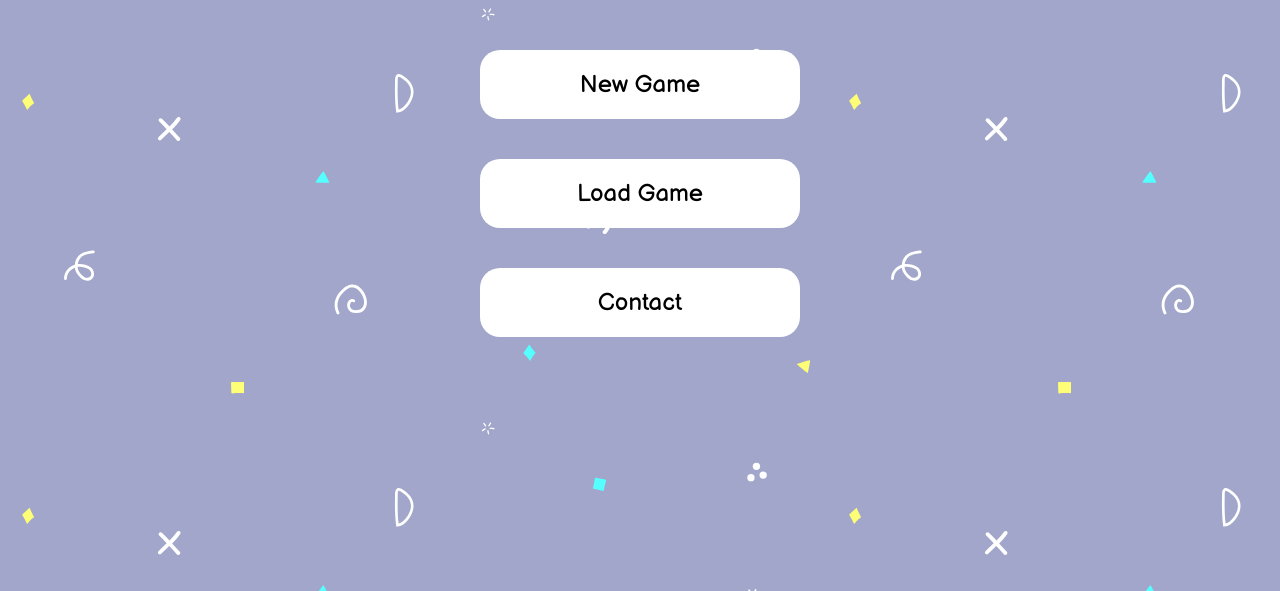
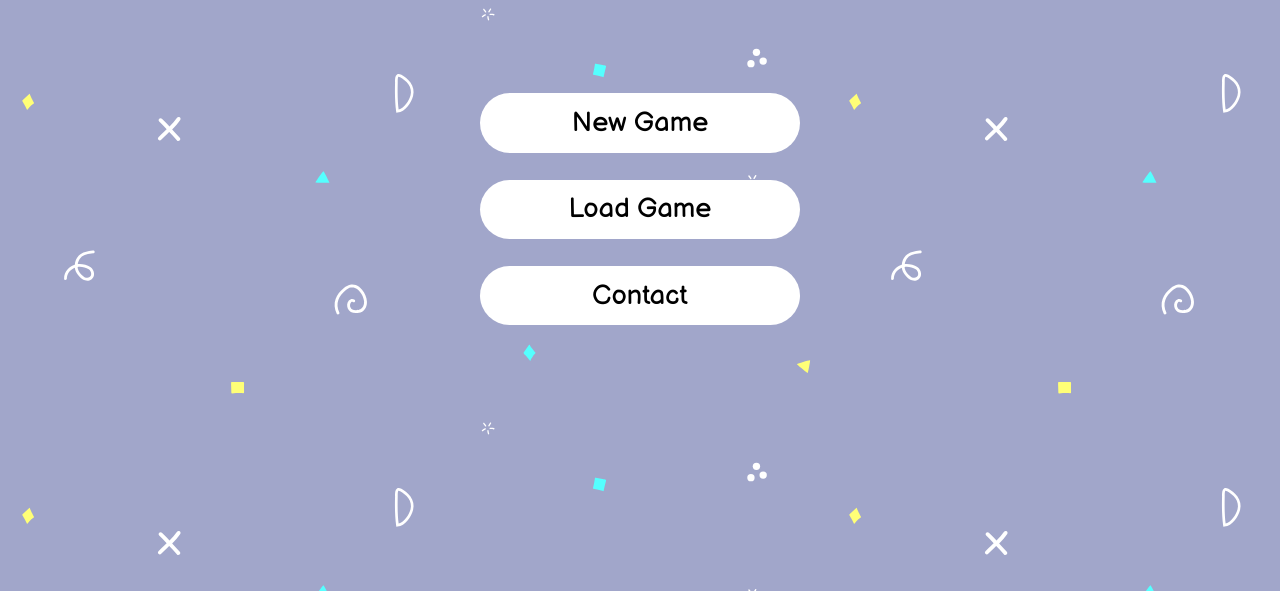
Before and after one commit to luciaraschetti/connect4, a plain HTML site: page index.html in a window 1280 px wide. Shown: the part 209-800 px from the top of the page. Drawn offline with Linux system fonts and the light colour scheme.

Commit message:
C4: Style 'Main Menu' buttons

```diff
--- a/css/index.css
+++ b/css/index.css
@@ -4,18 +4,34 @@
     align-items: center;
     justify-content: flex-start;
     flex-grow: 2;
-    min-width: 25%;
+    min-width: 25vw;
 }
+
 .menu-btn {
     width: 100%;
-    margin: 20px 0;
-    padding: 20px 45px;
+    margin: 0.5em 0;
+    padding: 0.5em 1.5em;
     box-sizing: border-box;
-    border-radius: 20px;
+    border-radius: 30px;
     background-color: #ffffff;
-    cursor: pointer;
+    font-size: 1.7rem;
     color: #000000;
-    font-size: 1.5rem;
     text-align: center;
     text-decoration: none;
+    cursor: pointer;
+    transition: 0.3s;
 }
+
+.menu-btn:hover {
+    border: 2px solid #5e346d;
+    background-color: #9B88B5;
+    font-size: 1.8rem;
+    color: #ffffff;
+    transform: scale(1.05);
+    transition: 0.4s;
+}
+
+.menu-btn:focus {
+    border: 2px solid #5e346d;
+    outline: none;
+}
--- a/css/master.css
+++ b/css/master.css
@@ -21,7 +21,7 @@ body {
 
 h1 {
     flex-grow: 1;
-    font-size: 3rem;
+    font-size: 4rem;
     letter-spacing: 0.35rem;
     text-align: center;
 }
--- a/index.html
+++ b/index.html
@@ -15,8 +15,8 @@
         <div class="wrapper">
             <h1 id="title">Connect 4</h1>
             <div id="menu">
-                <a class="menu-btn" type="button">New Game</a>
-                <a class="menu-btn" type="button">Load Game</a>
+                <a href="#" class="menu-btn" type="button">New Game</a>
+                <a href="#" class="menu-btn" type="button">Load Game</a>
                 <a href="contact.html" class="menu-btn" type="button">Contact</a>
             </div>
         </div>
```
